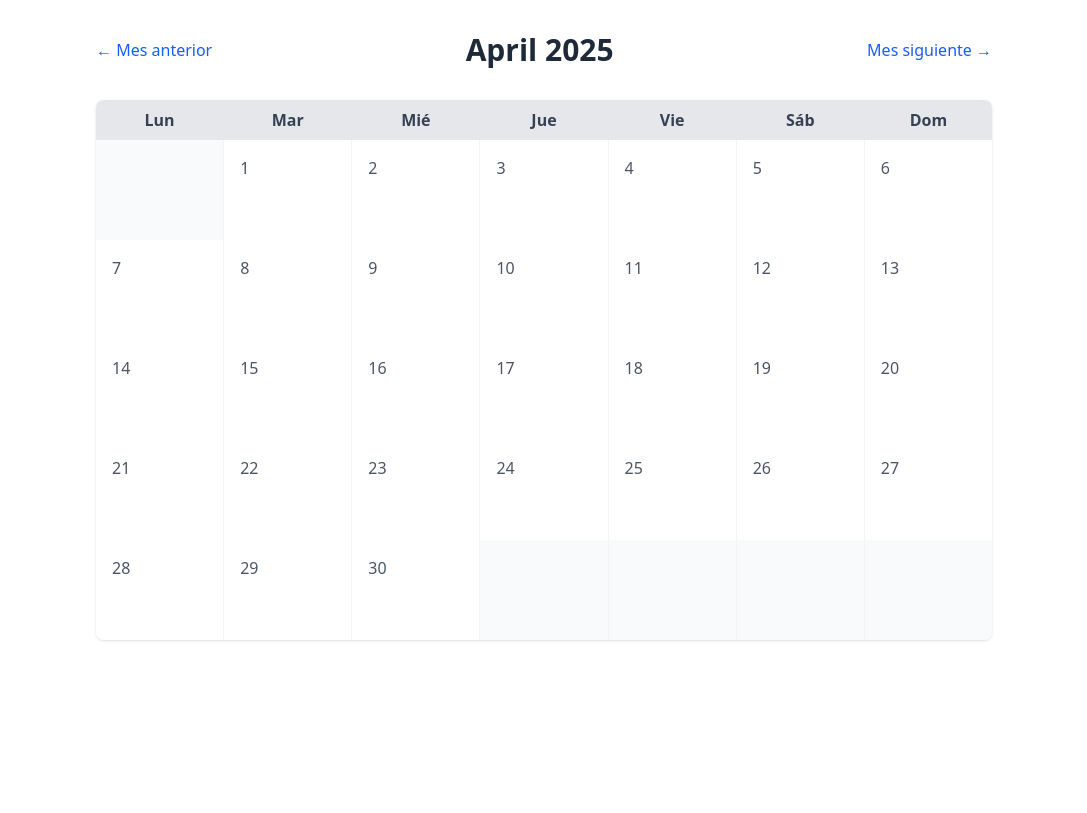
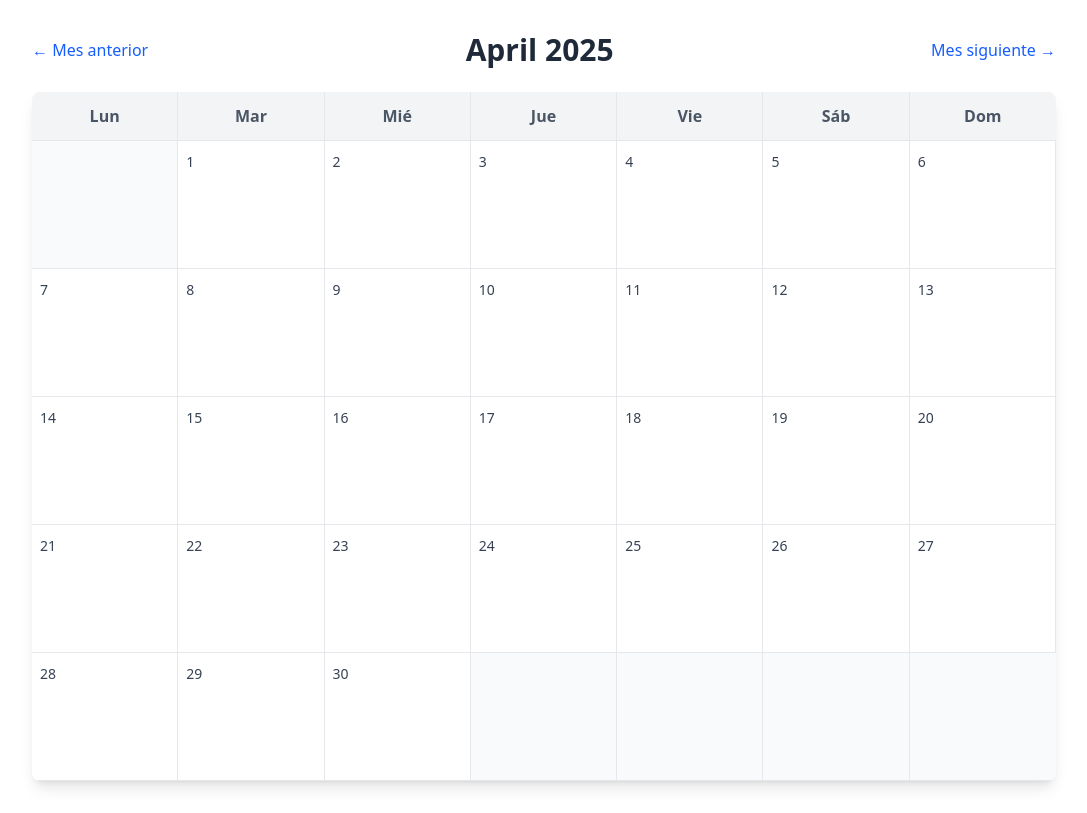
Before and after one commit to ulysses-ck/ifts-pp4-proyecto-integrador, a Django app: page /turn/available/ in a window 1280 px wide. Shown: the whole page, without its empty margins (96-1183 px from the left). Before the commit the page ends 641 px from the top, so only its background shows below. Run offline with Django 5.2, Linux system fonts and the light colour scheme; data that the repository does not hold is empty; style sheets or scripts are compiled from the project's sources.

Commit message:
style: enhance calendar layout and improve accessibility with updated styles and structure

```diff
--- a/templates/available_turns.html
+++ b/templates/available_turns.html
@@ -3,55 +3,57 @@
 
 {% block content %}
 <div class="container mx-auto px-4 py-8">
-    <div class="max-w-4xl mx-auto">
+    <div class="max-w-5xl mx-auto">
         <!-- Calendar Header -->
-        <div class="flex items-center justify-between mb-8">
+        <div class="flex items-center justify-between mb-6">
             <a href="?month={{ prev_month }}&year={{ prev_year }}"
-               class="text-blue-600 hover:text-blue-800">
-                &larr; Mes anterior
+               class="text-blue-600 hover:text-blue-800 flex items-center">
+                ← Mes anterior
             </a>
             <h2 class="text-3xl font-bold text-gray-800">
                 {{ month_name }} {{ year }}
             </h2>
             <a href="?month={{ next_month }}&year={{ next_year }}"
-               class="text-blue-600 hover:text-blue-800">
-                Mes siguiente &rarr;
+               class="text-blue-600 hover:text-blue-800 flex items-center">
+                Mes siguiente →
             </a>
         </div>
 
         <!-- Calendar Grid -->
-        <div class="bg-white rounded-lg shadow overflow-hidden">
+        <div class="bg-white rounded-lg shadow-lg overflow-hidden">
             <!-- Days of week header -->
-            <div class="grid grid-cols-7 gap-px bg-gray-200">
-                <div class="text-center py-2 font-semibold text-gray-700">Lun</div>
-                <div class="text-center py-2 font-semibold text-gray-700">Mar</div>
-                <div class="text-center py-2 font-semibold text-gray-700">Mié</div>
-                <div class="text-center py-2 font-semibold text-gray-700">Jue</div>
-                <div class="text-center py-2 font-semibold text-gray-700">Vie</div>
-                <div class="text-center py-2 font-semibold text-gray-700">Sáb</div>
-                <div class="text-center py-2 font-semibold text-gray-700">Dom</div>
+            <div class="grid grid-cols-7 bg-gray-100 border-b border-gray-200">
+                <div class="text-center py-3 font-semibold text-gray-600 border-r border-gray-200 last:border-r-0">Lun</div>
+                <div class="text-center py-3 font-semibold text-gray-600 border-r border-gray-200 last:border-r-0">Mar</div>
+                <div class="text-center py-3 font-semibold text-gray-600 border-r border-gray-200 last:border-r-0">Mié</div>
+                <div class="text-center py-3 font-semibold text-gray-600 border-r border-gray-200 last:border-r-0">Jue</div>
+                <div class="text-center py-3 font-semibold text-gray-600 border-r border-gray-200 last:border-r-0">Vie</div>
+                <div class="text-center py-3 font-semibold text-gray-600 border-r border-gray-200 last:border-r-0">Sáb</div>
+                <div class="text-center py-3 font-semibold text-gray-600">Dom</div>
             </div>
 
             <!-- Calendar days -->
-            <div class="bg-gray-100">
+            <div class="grid grid-cols-7">
                 {% for week in calendar %}
-                <div class="grid grid-cols-7 gap-px">
                     {% for day in week %}
                         {% if day != 0 %}
-                    <div class="bg-white p-4 min-h-[100px] relative">
-                        <span class="text-gray-600">{{ day }}</span>
+                        <div class="h-32 p-2 border-b border-r border-gray-200 last:border-r-0 relative hover:bg-gray-50 transition-colors">
+                            <span class="text-sm font-medium text-gray-700 {% if forloop.parentloop.last %}border-b-0{% endif %}">
+                                {{ day }}
+                            </span>
                             {% if day in turns_by_date %}
                             <a href="{% url 'turn:home_turn' %}?date={{ year }}-{{ current_month }}-{{ day }}"
-                           class="absolute bottom-2 right-2 bg-blue-500 text-white rounded-full px-3 py-1 text-sm">
+                               class="absolute bottom-2 right-2 bg-blue-500 hover:bg-blue-600 text-white rounded-full px-3 py-1 text-xs font-medium transition-colors">
                                 {{ turns_by_date|get_item:day }} turnos
                             </a>
                             {% endif %}
                         </div>
                         {% else %}
-                    <div class="bg-gray-50 p-4 min-h-[100px]"></div>
+                        <div class="h-32 p-2 bg-gray-50 border-b border-r border-gray-200 last:border-r-0">
+                            <span class="text-sm text-gray-400"></span>
+                        </div>
                         {% endif %}
                     {% endfor %}
-                </div>
                 {% endfor %}
             </div>
         </div>
```
Lines whose indentation alone changed are shown as unchanged.
